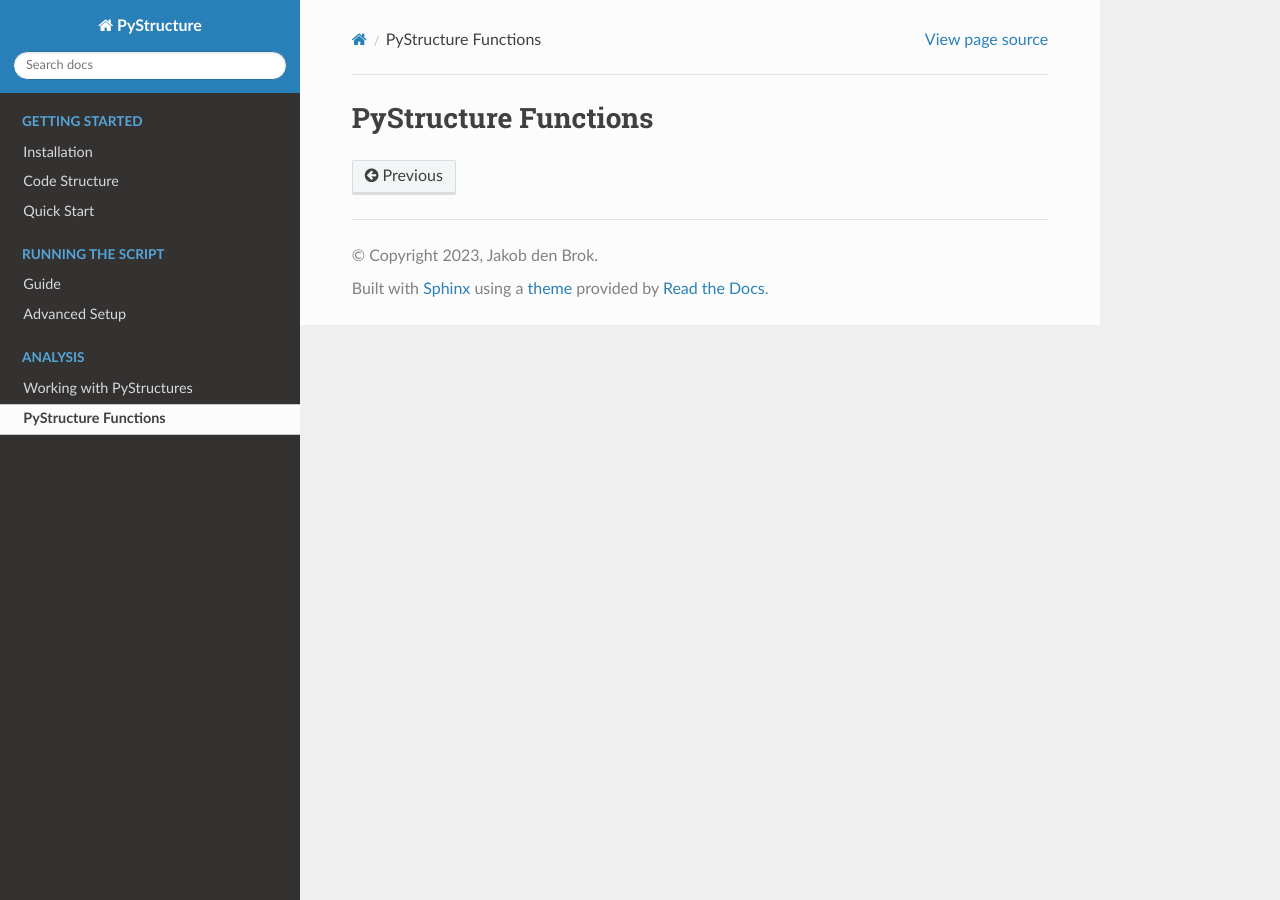
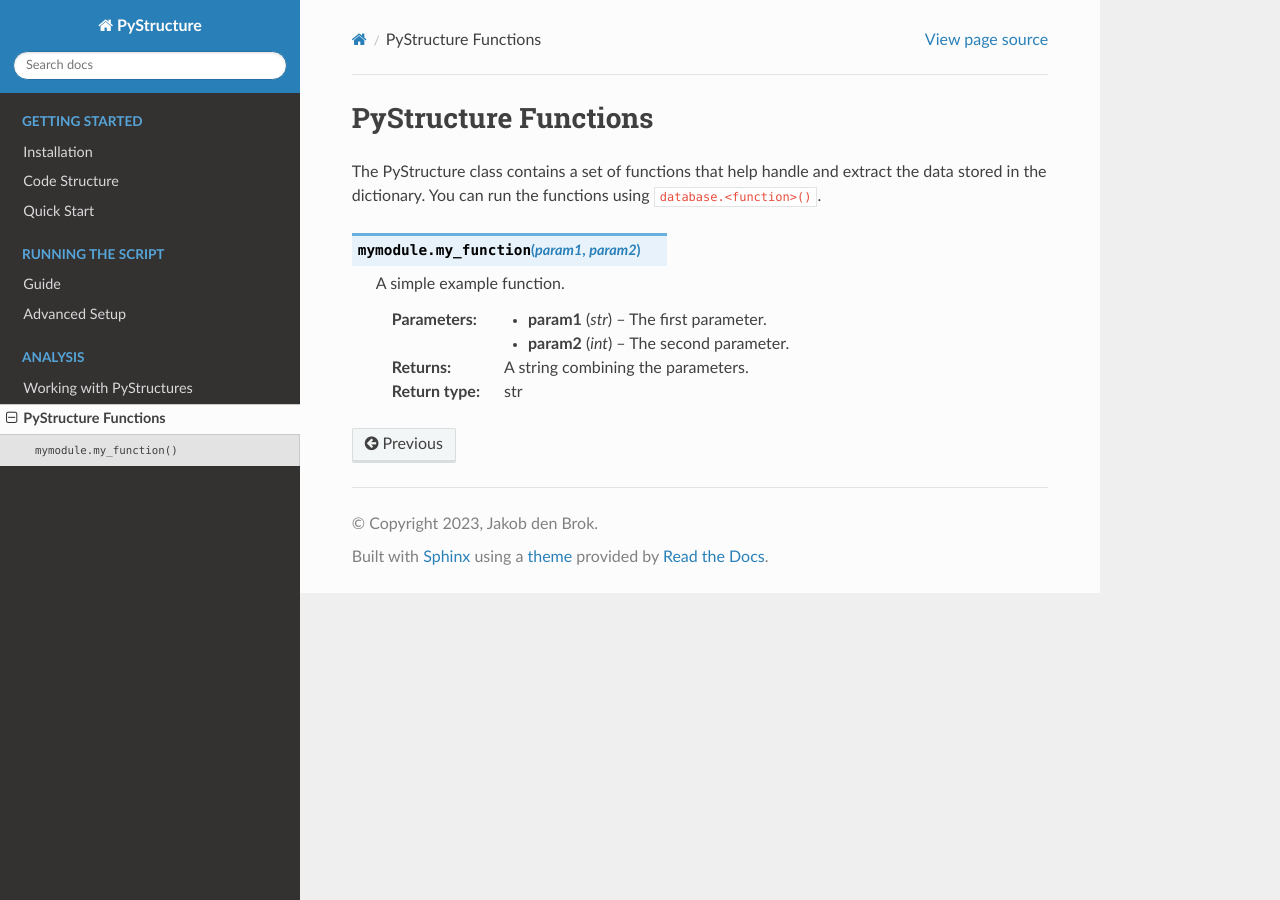
Before and after one commit to lukas-neumann-astro/PyStructure, a Sphinx documentation site: the page built from docs/source/PyStructFunctions.rst, in a window 1280 px wide. Built offline with Sphinx 7.4.7 and the Read the Docs theme 2.0.0, drawn with Linux system fonts in a browser that asks for light colours.

Commit message:
Update PyStructFunctions.rst

```diff
--- a/docs/source/PyStructFunctions.rst
+++ b/docs/source/PyStructFunctions.rst
@@ -1,2 +1,15 @@
 PyStructure Functions
 ---------------------
+The PyStructure class contains a set of functions that help handle and extract the data stored in the dictionary.
+You can run the functions using ``database.<function>()``.
+
+.. function:: mymodule.my_function(param1, param2)
+
+   A simple example function.
+
+   :param param1: The first parameter.
+   :type param1: str
+   :param param2: The second parameter.
+   :type param2: int
+   :return: A string combining the parameters.
+   :rtype: str
```
